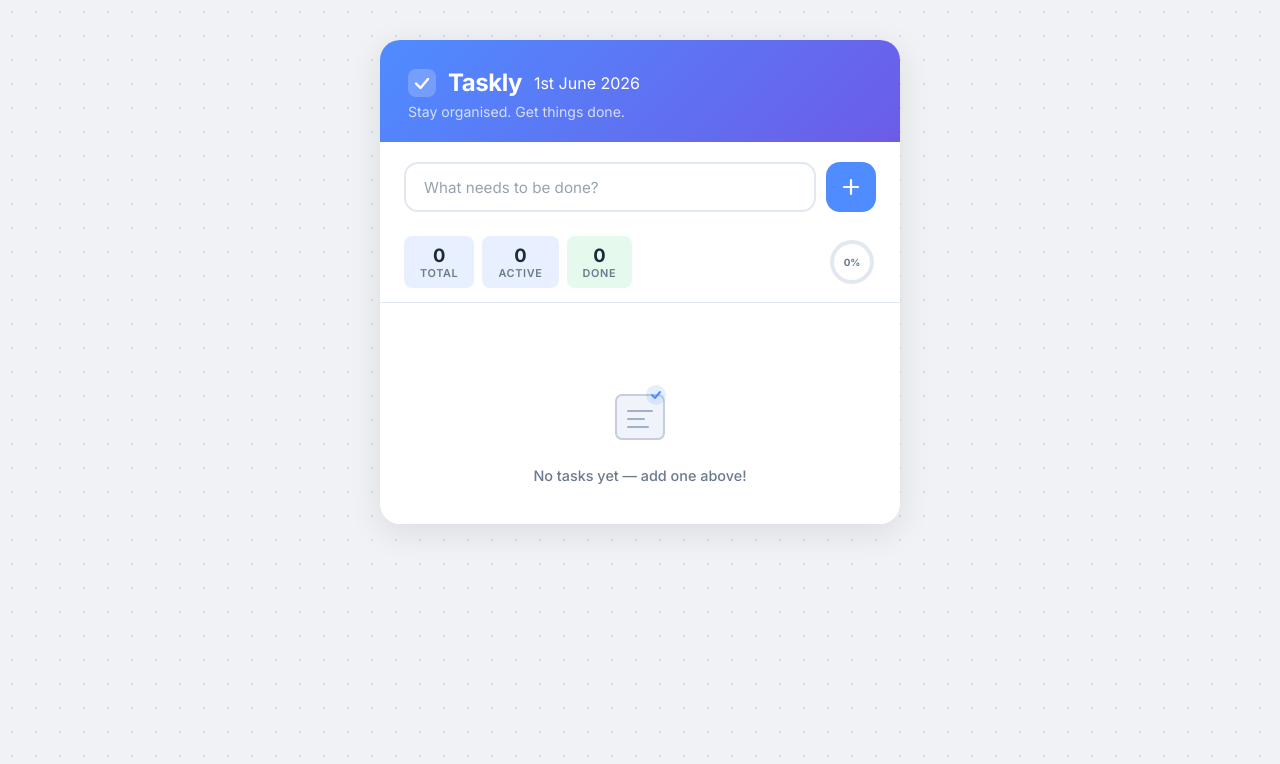
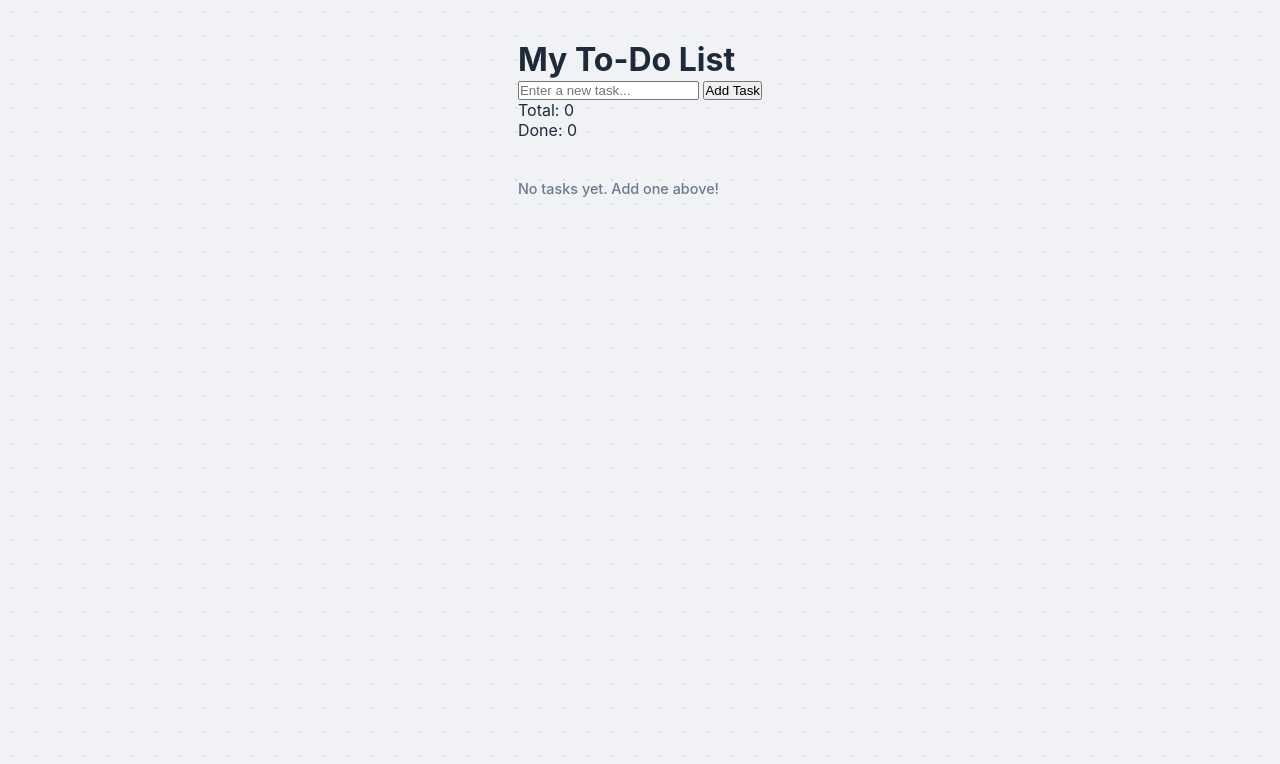
Before and after one commit to Mahesh-78-de/To-Do-list, a Django app: page / in a window 1280 px wide. Shown: the top 764 px of the page. Run offline with Django 5.2, Linux system fonts and the light colour scheme.

Commit message:
Simplify HTML template and fix CSS path

```diff
--- a/templates/index.html
+++ b/templates/index.html
@@ -2,120 +2,46 @@
 <!DOCTYPE html>
 <html lang="en">
 <head>
-  <meta charset="UTF-8" />
-  <meta name="viewport" content="width=device-width, initial-scale=1.0" />
-  <meta name="description" content="A modern, minimal to-do list app to manage your daily tasks efficiently." />
-  <title>Taskly — Your Daily Planner</title>
-
-  <!-- Google Fonts — Inter for clean, modern typography -->
-  <link rel="preconnect" href="https://fonts.googleapis.com" />
-  <link rel="preconnect" href="https://fonts.gstatic.com" crossorigin />
-  <link
-    href="https://fonts.googleapis.com/css2?family=Inter:wght@400;500;600;700&display=swap"
-    rel="stylesheet"
-  />
-
-  <!-- Our stylesheet -->
-  <link rel="stylesheet" href="{% static 'style.css' %}" />
+    <meta charset="UTF-8">
+    <meta name="viewport" content="width=device-width, initial-scale=1.0">
+    <title>To-Do List</title>
+    <link rel="stylesheet" href="{% static 'style.css' %}">
 </head>
 <body>
+    <div class="container">
+        <h1>My To-Do List</h1>
 
-  <!-- ===== Main application container ===== -->
-  <div class="app-wrapper" id="app-wrapper">
-
-    <!-- ---- Header with branding & live date ---- -->
-    <header class="app-header" id="app-header">
-      <div class="header-top">
-        <div class="brand">
-          <!-- Simple SVG checkmark icon -->
-          <div class="brand-icon" aria-hidden="true">
-            <svg width="28" height="28" viewBox="0 0 28 28" fill="none">
-              <rect width="28" height="28" rx="8" fill="white" fill-opacity="0.2"/>
-              <path d="M8 14.5L12.5 19L20 10" stroke="white" stroke-width="2.4"
-                    stroke-linecap="round" stroke-linejoin="round"/>
-            </svg>
-          </div>
-          <h1 class="brand-name">Taskly</h1>
-          <p class="text-muted">{% now "jS F Y" %}</p>
-        </div>
-        <span class="date-label" id="date-label"></span>
-      </div>
-
-      <p class="header-subtitle">Stay organised. Get things done.</p>
-    </header>
-
-    <!-- ---- Input area ---- -->
-    <div class="input-section" id="input-section">
-      <div class="input-row">
+        <!-- Form to add new tasks -->
+        <form id="task-form" method="POST">
+            {% csrf_token %}
+            <div class="form-group">
                 <input
                     type="text"
                     id="task-input"
-          class="task-input"
-          placeholder="What needs to be done?"
-          maxlength="120"
-          aria-label="New task description"
-        />
-        <button id="add-btn" class="add-btn" aria-label="Add task">
-          <!-- Plus icon -->
-          <svg width="22" height="22" viewBox="0 0 22 22" fill="none">
-            <path d="M11 4V18M4 11H18" stroke="currentColor" stroke-width="2.2"
-                  stroke-linecap="round"/>
-          </svg>
-        </button>
+                    name="task_name"
+                    placeholder="Enter a new task..."
+                    required
+                >
+                <button type="submit" class="btn-add">Add Task</button>
             </div>
-      <!-- Validation message (hidden by default) -->
-      <p class="error-msg" id="error-msg">Please enter a task before adding.</p>
+            <span id="error-msg" class="error"></span>
+        </form>
+
+        <!-- Task statistics -->
+        <div class="stats">
+            <p>Total: <span id="total-count">0</span></p>
+            <p>Done: <span id="completed-count">0</span></p>
         </div>
 
-    <!-- ---- Statistics bar ---- -->
-    <div class="stats-bar" id="stats-bar">
-      <div class="stat-chip" id="stat-total">
-        <span class="stat-number" id="total-count">0</span>
-        <span class="stat-label">Total</span>
-      </div>
-      <div class="stat-chip" id="stat-active">
-        <span class="stat-number" id="active-count">0</span>
-        <span class="stat-label">Active</span>
-      </div>
-      <div class="stat-chip completed-chip" id="stat-completed">
-        <span class="stat-number" id="completed-count">0</span>
-        <span class="stat-label">Done</span>
-      </div>
-      <!-- Visual progress ring -->
-      <div class="progress-ring-wrap" id="progress-ring-wrap" title="Completion progress">
-        <svg class="progress-ring" width="48" height="48" viewBox="0 0 48 48">
-          <circle class="progress-ring__bg" cx="24" cy="24" r="20"
-                  stroke-width="4" fill="none"/>
-          <circle class="progress-ring__fill" id="progress-circle"
-                  cx="24" cy="24" r="20" stroke-width="4" fill="none"
-                  stroke-dasharray="125.66" stroke-dashoffset="125.66"/>
-        </svg>
-        <span class="progress-pct" id="progress-pct">0%</span>
-      </div>
+        <!-- Task list -->
+        <ul id="task-list" class="task-list">
+            <!-- Tasks will be added here -->
+        </ul>
+
+        <!-- Empty state message -->
+        <p id="empty-message" class="empty-text">No tasks yet. Add one above!</p>
     </div>
 
-    <!-- ---- Task list ---- -->
-    <ul class="task-list" id="task-list" aria-label="Task list">
-      <!-- Tasks are rendered here by JavaScript -->
-    </ul>
-
-    <!-- ---- Empty-state illustration ---- -->
-    <div class="empty-state" id="empty-state">
-      <svg width="80" height="80" viewBox="0 0 80 80" fill="none" aria-hidden="true">
-        <rect x="16" y="20" width="48" height="44" rx="6" stroke="#c5cee0"
-              stroke-width="2" fill="#f0f4fa"/>
-        <path d="M28 36H52M28 44H44M28 52H48" stroke="#a3b1c6" stroke-width="2"
-              stroke-linecap="round"/>
-        <circle cx="56" cy="20" r="10" fill="#4f8cff" fill-opacity="0.15"/>
-        <path d="M52 20L55 23L60 17" stroke="#4f8cff" stroke-width="2"
-              stroke-linecap="round" stroke-linejoin="round"/>
-      </svg>
-      <p class="empty-text">No tasks yet — add one above!</p>
-    </div>
-
-  </div><!-- /.app-wrapper -->
-
-  <!-- Our script -->
-  <script src="{% static '/script.js' %}"></script>
+    <script src="{% static 'scripts.js' %}"></script>
 </body>
 </html>
```
Lines whose indentation alone changed are shown as unchanged.
